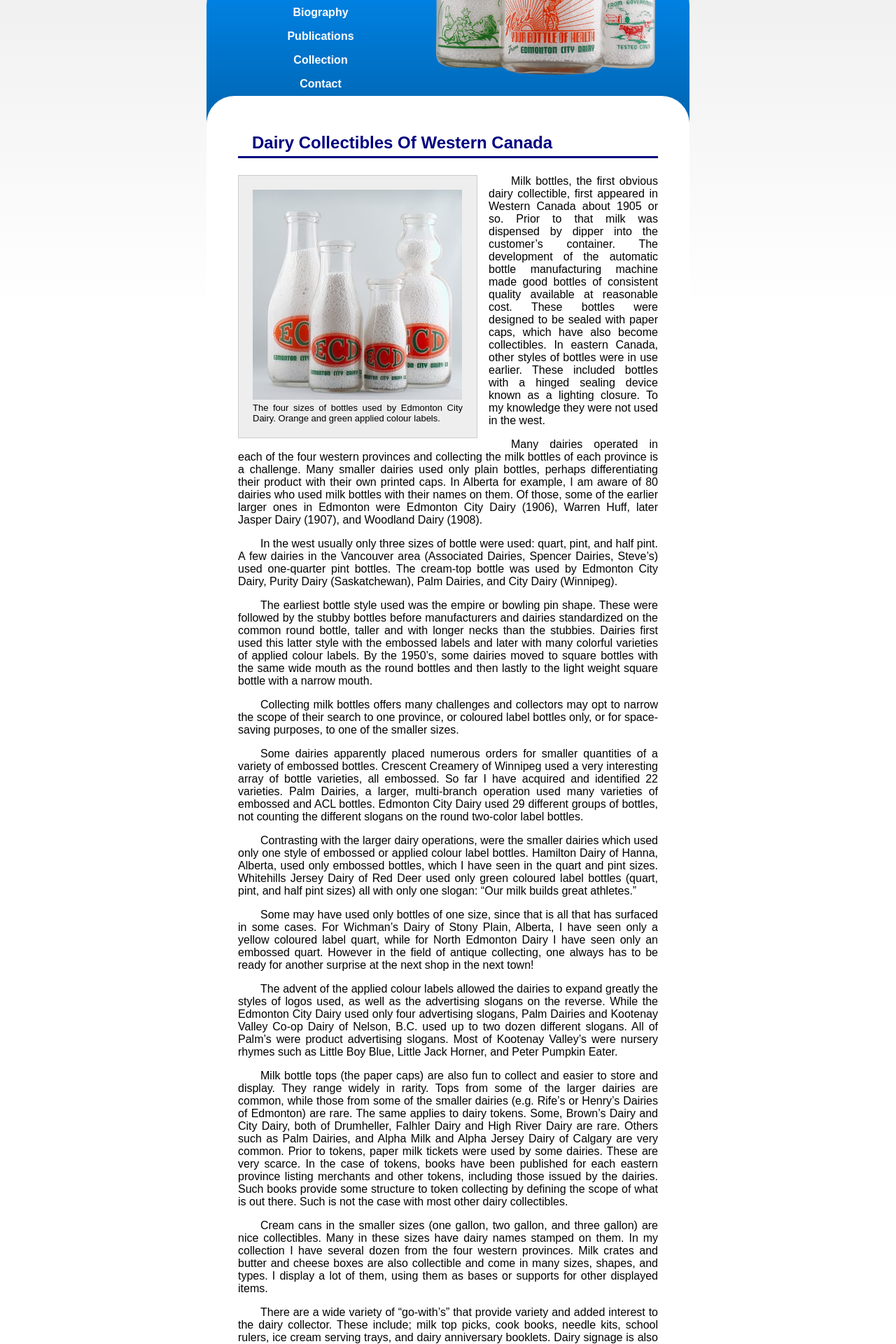
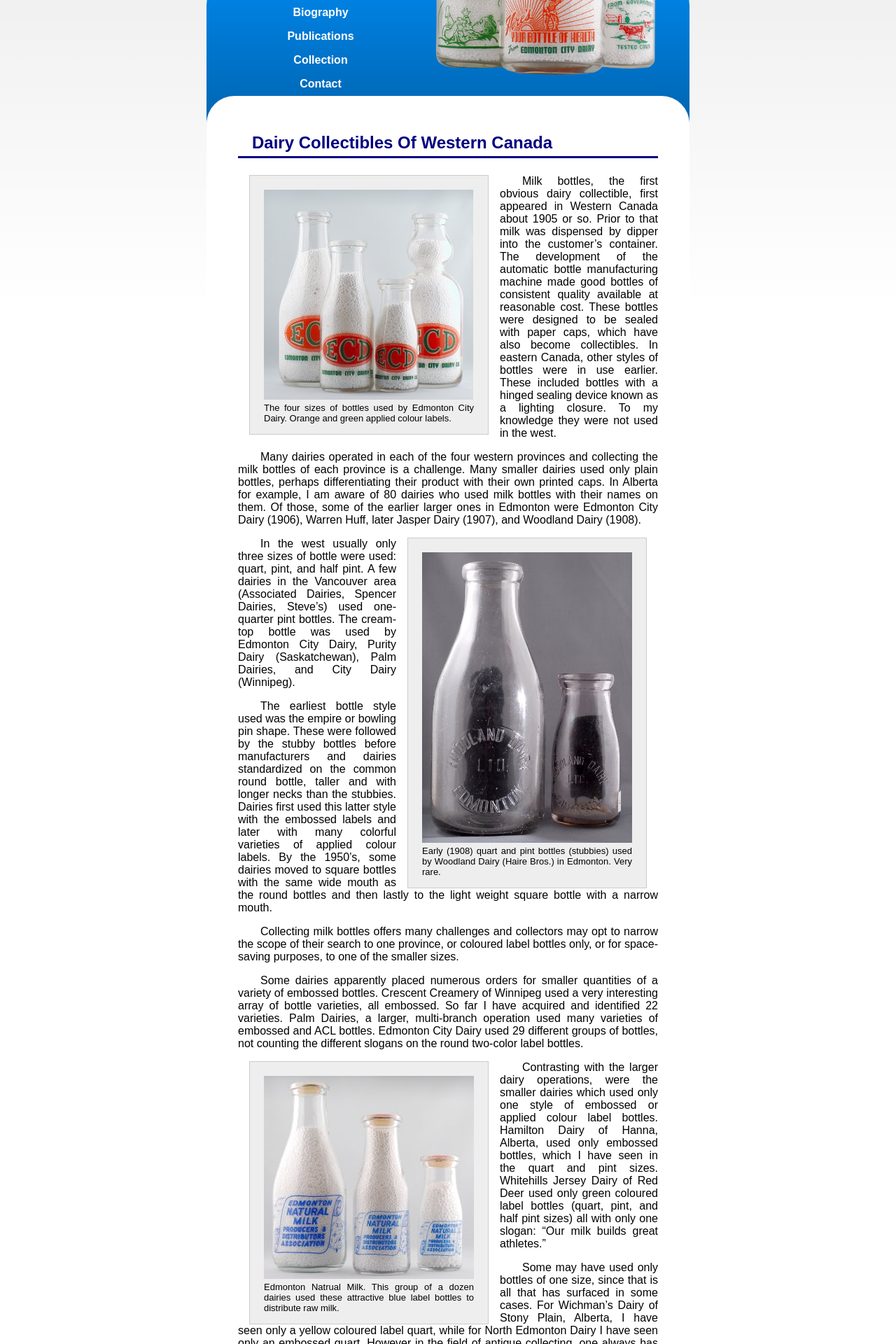
Before and after one commit to dairybob/dairybob.github.com, a Jekyll site: the page built from _posts/2005-07-01-dairy-collectibles-of-western-canada.markdown, in a window 1280 px wide. Shown: the part 337-2257 px from the top of the page at 70% size. Built offline with Jekyll 4.4.1, drawn with Linux system fonts in a browser that asks for light colours; some of the changed text lies outside the part shown.

Commit message:
Added many article images with captions.

```diff
--- a/_posts/2005-03-01-dairies-of-edmonton.markdown
+++ b/_posts/2005-03-01-dairies-of-edmonton.markdown
@@ -2,11 +2,12 @@
 layout: default
 ---
 Since his retirement in 1995, bob has actively collected pre W.W.2 Canadian School readers, brass letter openers and Big Little Books. While he does have an extensive collection of each of these, his main passion has been collecting milk bottles and related dairy memorabilia. The milk bottle collection focuses on the four western provinces, with Alberta and Saskatchewan predominating. The enjoyment of the search still keeps Bob on the look out for additional items. For the last several years, his interest has turned more to the history of the dairies that used the bottles, the cream cans, or the crates. Or issued the calendars and promotional items. His research into the history has led to the publishing of several books. The first in July 2002 was "The Milk Bottles of Edmonton City Dairy." It was simply intended to share details of his collection with others.
+
+<div class="image"><img src="/assets/clocks.jpg" alt="Ice Cream Clocks" />
+<p>Many dairies produced ice cream clocks.</p></div>
 
 That effort led to a revised and enlarged second edition in April 2004. The new edition added considerable information about the bottles, more historical data on ECD, more pictures, a much expanded section on the dairy go with's; an update on the big milk bottle, and information on ECD's advertising. It also included considerable material from the collections of others.
 
 Bob's newest book, "Dairies of Edmonton" centers on a listing of the 134 dairies that delivered milk in Edmonton from 1905 &mdash; 1955. He uses that time period since it is the "milk bottle era"; the period in which dairies used bottles with their names on them. Where the data is available, Bob includes brief historical sketches for the dairies, and related pictures. A lengthy chapter in the book deals with "artifacts left behind." It provides notes and pictures about milk bottles, milk tickets and tokens, milk bottle tops, ice cream clocks, calendars, other go-with's, and sample pictures of "dairy paper."
 
 After this new book arrived from the printer, Bob took a two week break, then announced that he was starting work on his next project, "The Milk Bottles of Alberta." Be sure to watch for some more information about this book in the future.
-
-![Ice Cream Clocks](/assets/clocks.jpg)
--- a/_posts/2005-07-01-dairy-collectibles-of-western-canada.markdown
+++ b/_posts/2005-07-01-dairy-collectibles-of-western-canada.markdown
@@ -8,6 +8,9 @@
 
 Many dairies operated in each of the four western provinces and collecting the milk bottles of each province is a challenge. Many smaller dairies used only plain bottles, perhaps differentiating their product with their own printed caps. In Alberta for example, I am aware of 80 dairies who used milk bottles with their names on them. Of those, some of the earlier larger ones in Edmonton were Edmonton City Dairy (1906), Warren Huff, later Jasper Dairy (1907), and Woodland Dairy (1908).
 
+<div class="image" style="float: right"><img src="/assets/woodland-dairy.jpg" alt="Woodland Dairy" />
+<p>Early (1908) quart and pint bottles (stubbies) used by Woodland Dairy (Haire Bros.) in Edmonton. Very rare.</p></div>
+
 In the west usually only three sizes of bottle were used: quart, pint, and half pint. A few dairies in the Vancouver area (Associated Dairies, Spencer Dairies, Steve's) used one-quarter pint bottles. The cream-top bottle was used by Edmonton City Dairy, Purity Dairy (Saskatchewan), Palm Dairies, and City Dairy (Winnipeg).
 
 The earliest bottle style used was the empire or bowling pin shape. These were followed by the stubby bottles before manufacturers and dairies standardized on the common round bottle, taller and with longer necks than the stubbies. Dairies first used this latter style with the embossed labels and later with many colorful varieties of applied colour labels. By the 1950's, some dairies moved to square bottles with the same wide mouth as the round bottles and then lastly to the light weight square bottle with a narrow mouth.
@@ -16,13 +19,22 @@
 
 Some dairies apparently placed numerous orders for smaller quantities of a variety of embossed bottles. Crescent Creamery of Winnipeg used a very interesting array of bottle varieties, all embossed. So far I have acquired and identified 22 varieties. Palm Dairies, a larger, multi-branch operation used many varieties of embossed and ACL bottles. Edmonton City Dairy used 29 different groups of bottles, not counting the different slogans on the round two-color label bottles.
 
+<div class="image"><img src="/assets/edm-natural-milk.jpg" alt="Edmonton Natural Milk" />
+<p>Edmonton Natrual Milk. This group of a dozen dairies used these attractive blue label bottles to distribute raw milk.</p></div>
+
 Contrasting with the larger dairy operations, were the smaller dairies which used only one style of embossed or applied colour label bottles. Hamilton Dairy of Hanna, Alberta, used only embossed bottles, which I have seen in the quart and pint sizes. Whitehills Jersey Dairy of Red Deer used only green coloured label bottles (quart, pint, and half pint sizes) all with only one slogan: "Our milk builds great athletes."
 
 Some may have used only bottles of one size, since that is all that has surfaced in some cases. For Wichman's Dairy of Stony Plain, Alberta, I have seen only a yellow coloured label quart, while for North Edmonton Dairy I have seen only an embossed quart. However in the field of antique collecting, one always has to be ready for another surprise at the next shop in the next town!
 
+<div class="image" style="float: right"><img src="/assets/rifes-dairy.jpg" alt="Rife's Dairy" />
+<p>Rife's Dairy milk top, Edmonton. Rare.</p></div>
+
 The advent of the applied colour labels allowed the dairies to expand greatly the styles of logos used, as well as the advertising slogans on the reverse. While the Edmonton City Dairy used only four advertising slogans, Palm Dairies and Kootenay Valley Co-op Dairy of Nelson, B.C. used up to two dozen different slogans. All of Palm's were product advertising slogans. Most of Kootenay Valley's were nursery rhymes such as Little Boy Blue, Little Jack Horner, and Peter Pumpkin Eater.
 
 Milk bottle tops (the paper caps) are also fun to collect and easier to store and display. They range widely in rarity. Tops from some of the larger dairies are common, while those from some of the smaller dairies (e.g. Rife's or Henry's Dairies of Edmonton) are rare. The same applies to dairy tokens. Some, Brown's Dairy and City Dairy, both of Drumheller, Falhler Dairy and High River Dairy are rare. Others such as Palm Dairies, and Alpha Milk and Alpha Jersey Dairy of Calgary are very common. Prior to tokens, paper milk tickets were used by some dairies. These are very scarce. In the case of tokens, books have been published for each eastern province listing merchants and other tokens, including those issued by the dairies. Such books provide some structure to token collecting by defining the scope of what is out there. Such is not the case with most other dairy collectibles.
+
+<div class="image"><img src="/assets/nadp.jpg" alt="NADP" />
+<p>Northern Alberta Dairy Pool - square wide-mouth quart. Common.</p></div>
 
 Cream cans in the smaller sizes (one gallon, two gallon, and three gallon) are nice collectibles. Many in these sizes have dairy names stamped on them. In my collection I have several dozen from the four western provinces. Milk crates and butter and cheese boxes are also collectible and come in many sizes, shapes, and types. I display a lot of them, using them as bases or supports for other displayed items.
 
--- a/style.css
+++ b/style.css
@@ -111,8 +111,9 @@
     border: 1px solid #CCC;
     background-color: #EEE;
     padding: 20px;
+    padding-bottom: 15px;
     width: 300px;
-    margin: 0 1em 1em 0;
+    margin: 0 1em;
 }
 
 .image p {
```
Also changed, not shown: assets/clocks.jpg, assets/edm-natural-milk.jpg (added), assets/nadp.jpg (added), assets/rifes-dairy.jpg (added), assets/woodland-dairy.jpg (added).
